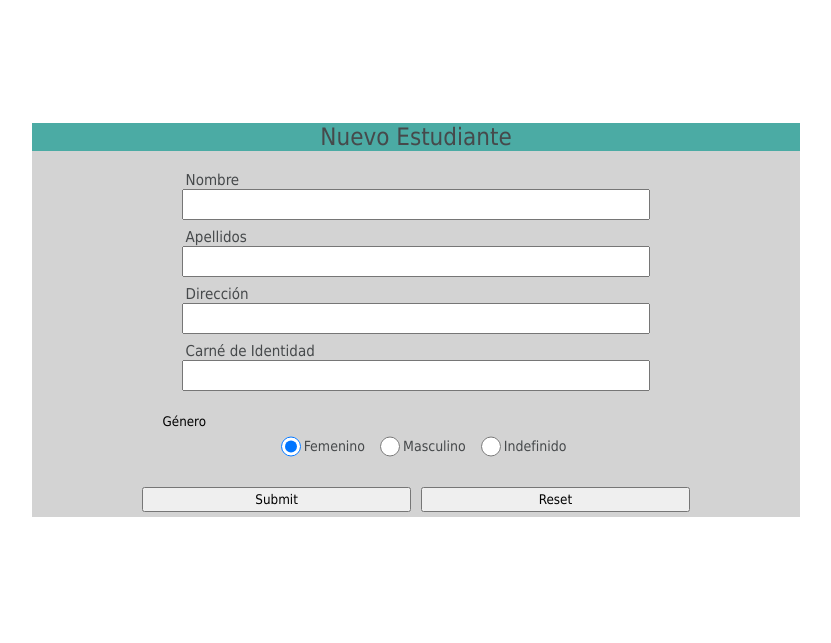
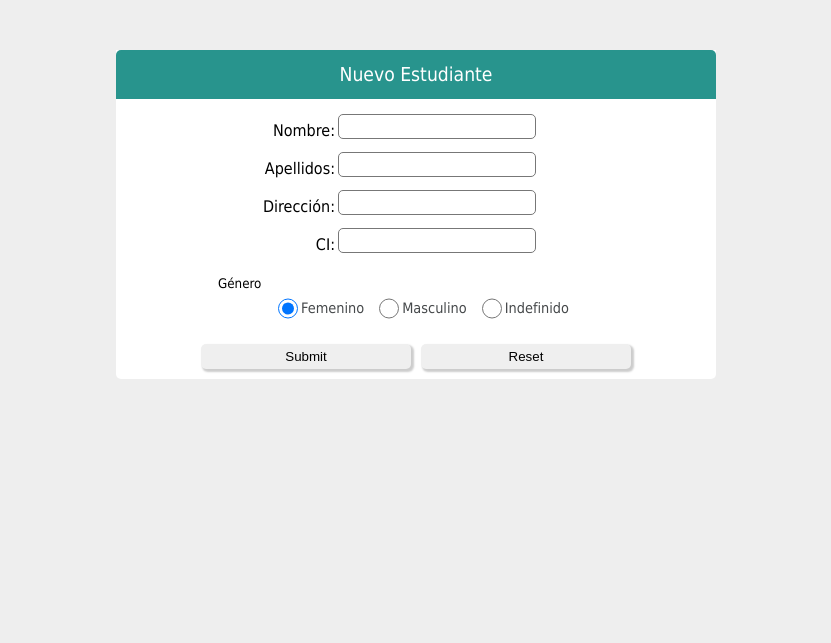
Before and after one commit to Ernesto-20/Final-Project-of-Web, a plain HTML site: page Ernesto/form_student.html in a window 1280 px wide. Shown: the whole page, without its empty margins (224-1055 px from the left). Drawn offline with Linux system fonts and the light colour scheme.

Commit message:
Upgrades in my form and some changes' git status git push adasd

```diff
--- a/Ernesto/controller.js
+++ b/Ernesto/controller.js
@@ -1,39 +1,40 @@
+const names = document.getElementById('name')
+const last_name = document.getElementById('last_name')
+const address = document.getElementById('address')
+const identification = document.getElementById('identification')
+const submit = document.getElementById('submit')
 
-names = document.getElementById('name')
-last_name = document.getElementById('last_name')
-address = document.getElementById('address')
-identification = document.getElementById('identification')
-submit = document.getElementById('submit')
-
-male_option = document.getElementById('male')
-female_option = document.getElementById('female')
-undefined_option = document.getElementById('undefined')
+const male_option = document.getElementById('male')
+const female_option = document.getElementById('female')
+const undefined_option = document.getElementById('undefined')
 
 female_option.checked = true
 
-male_option.onclick = function (){
-    if (female_option.checked)
+// Single Selection Validation
+document.querySelectorAll(".gender").forEach(el => {
+    el.addEventListener("click", e => {
+      const id = e.target.getAttribute("id");
+      let note =`El elemento seleccionado es ${id}`
+      console.log(note)
+
+      if (id === 'male'){
         female_option.checked = false
-    else if(undefined_option.checked)
         undefined_option.checked = false
-}
-female_option.onclick = function (){
-    if (undefined_option.checked)
+      }
+      else if (id === 'female'){
+        male_option.checked = false
         undefined_option.checked = false
-    else if(male_option.checked)
+      }
+      else if (id === 'undefined'){
+        female_option.checked = false
         male_option.checked = false
-}
-undefined_option.onclick = function (){
-    if (female_option.checked)
-        female_option.checked = false
-    else if(male_option.checked)
-        male_option.checked = false
-}
+      }
+    });
+  });
 
 
-
+//   Simple Validation with alerts.
 submit.onclick = function (){
-
     if(contains_number(names.value)){
         alert('El nombre del estudiante no debe de contener números')
     }else if(contains_number(last_name.value)){
@@ -41,23 +42,26 @@ submit.onclick = function (){
     }else if(contains_lyrics(identification.value)){
         alert('El carnet del estudiante no debe de contener letas alfabéticas')
     }
-
 }
 
+
+
 function contains_number(txt){
-    for (i=0; i<txt.length; i++){
+    let check = false
+    for (let i=0; i<txt.length && !check; i++){
         if(!isNaN(txt[i]))
-            return true
+            check = true
     }
 
-    return false
+    return check
 }
 
 function contains_lyrics(txt){
-    for (i=0; i<txt.length; i++){
+    let check = false
+    for (let i=0; i<txt.length && !check; i++){
         if(isNaN(txt[i]))
-            return true
+            check = true
     }
 
-    return false
+    return check
 }
--- a/Ernesto/form_student.html
+++ b/Ernesto/form_student.html
@@ -8,43 +8,42 @@
     <title>Estudiante</title>
 </head>
 <body>
-    <main>
-            <section>
-            <div class="title">
-                <h1>Nuevo Estudiante</h1>
+    <form action="#" method="post">
+        <legend>Nuevo Estudiante</legend>
+
+        <div class="content">
+            <div class="element">
+                <label for="names">Nombre:</label>
+                <input type="text" id="name" name="names" required>
             </div>
 
-            <div class="container">
-                <form action="">
-                    <div class="field_name">
-                    <label for="names">Nombre</label>
+            <div class="element">
+                <label for="last_name">Apellidos:</label>
+                <input type="text" id="last_name" name="last_name" required>
             </div>
-                    <input type="text" id="name" name="names" required>
-                    <div class="field_name">
-                    <label for="last_name">Apellidos</label>
+
+            <div class="element">
+                <label for="Direccion">Dirección:</label>
+                <input type="text" name="Direccion" id="address">
             </div>
-                    <input type="text" id="last_name" name="last_name" required>
-                    <div class="field_name">
-                    <label for="Direccion">Dirección</label>
+
+            <div class="element">
+                <label for="identification">CI:</label>
+                <input type="text" name="identification" id="identification" required>
             </div>
-                    <input type="text" name="Direccion" id="address">
-                    <div class="field_name">
-                    <label for="identification">Carné de Identidad</label>
-                    </div>
-                    <input type="text" name="identification" id="identification" required>
 
             <div class="container_gender">
-                        <div class="sub_title">
+                <div class="subtitle">
                     <h5>Género</h3>
                 </div>
                 <div class="genders">
-                            <input type="radio" name="Female" id="female">
+                    <input type="radio" name="Female" id="female" class="gender">
                     <label for="Female">Femenino</label>
 
-                            <input type="radio" name="Male" id="male">
+                    <input type="radio" name="Male" id="male" class="gender">
                     <label for="Male">Masculino</label>
 
-                            <input type="radio" name="Undefined" id="undefined">
+                    <input type="radio" name="Undefined" id="undefined" class="gender">
                     <label for="Undefined">Indefinido</label>
                 </div>
             </div>
@@ -53,10 +52,8 @@
                 <input type="submit" id="submit">
                 <input type="reset">
             </div>
+        </div>
     </form>
-            </div>
-        </section>
-    </main>
     <script src="controller.js"></script>
 </body>
 </html>
--- a/Ernesto/style.css
+++ b/Ernesto/style.css
@@ -1,40 +1,14 @@
 *{
-    font-family:  Tahoma,'Segoe UI', Geneva, Verdana, sans-serif;
     margin: 0;
+    padding: 0;
+    box-sizing: border-box;
 }
 
-.title{
-    display: flex;
-    align-items: center;
-    justify-content: center;
-    background-color: #4baba4;
-}
-h1{
-    font-size: 1.5em;
-    font-weight: normal;
-    color: rgb(70,73,75)
+body{
+    font-family:  Tahoma,'Segoe UI', Geneva, Verdana, sans-serif;
+    background-color: #EEEEEE;
 }
 
-main{
-    display: flex;
-    justify-content: center;
-    align-items: center;
-    width: 100vw;
-    height: 80vh;
-}
-
-section{
-    display: flex;
-    flex-direction: column;
-    align-items: center;
-    justify-content: center;
-    width: 60%;
-    text-align: center;
-}
-
-section div{
-    width: 100%;
-}
 
 input{
     margin-bottom: 8px;
@@ -42,27 +16,51 @@ input{
     width: 60%;
 }
 
-.container{
-    background-color: lightgray;
+legend{
+    color: #FFFFFF;
+    background-color: #28948d;
+    text-align: center;
+    border-radius: 5px 5px 0 0;
+    width: 100%;
+    padding: 0.8rem 0;
+    font-size: 1.2em;
 }
 
-.container form{
-    padding-top: 20px;
+form{
+    width: 60%;
+    max-width: 600px;
+    margin: 50px auto;
+    background-color: white;
+
     display: flex;
     flex-direction: column;
     justify-content: center;
     align-items: center;
+    border-radius: 0px 0px 5px 5px;
 }
 
-.field_name{
+.content{
+    width: 100%;
+    padding-top: 10px;
+}
+
+.element{
     display: flex;
-    width: 60%;
-    font-size: 15px;
-    color: rgb(70,73,75);
+    justify-content: right;
+    width: 70%;
+    align-items: center;
+    margin: auto;
+    padding-right: 15%;
+    padding-top: 5px;
+}
 
+.element label{
+    padding-right: 3px;
 }
-.field_name label{
 
+input{
+    border: 1px solid #777777;
+    border-radius: 5px;
 }
 
 .container_gender{
@@ -70,16 +68,14 @@ input{
     flex-direction: column;
 }
 
-.sub_title h5{
+.subtitle{
+    text-align: left;
+}
+
+.subtitle h5{
     margin: 15px 0px 5px 17%;
-    /* padding-left: 15%; */
     font-style: none;
     font-weight: normal;
-
-}
-
-.sub_title{
-    text-align: left;
 }
 
 .genders{
@@ -87,25 +83,49 @@ input{
     align-items: center;
     justify-content: center;
     color: rgb(70,73,75);
+    width: 70%;
+    margin: auto;
+    /* background-color: #eeeaea; */
+    border-radius: 3px;
+
 }
 .genders label{
     margin-bottom: 9px;
     margin-left: 3px;
-    font-size: 14px;
+    font-size: 0.9em;
 }
 .genders input{
     width: 20px;
     margin-left: 15px;
+    background-color: blue;
 }
 
 .actions{
     display: flex;
-    margin-top: 15px;
+    margin-top: 10px;
     align-items: center;
     justify-content: center;
+    padding-bottom: 5px;
+
 }
 
 .actions input{
     width: 35%;
     margin: 5px;
+    box-shadow: 2px 2px 2px 1px rgba(0, 0, 0, 0.2);
+    border: none;
 }
+
+.actions input:hover{
+    background-color: #28948d;
+    color: white;
+    transition: 0.7s;
+}
+
+input:hover{
+    border-color: #28948d;
+}
+
+input:focus{
+    border-color: #28948d;
+}
```
Also changed, not shown: Daniel/index.html (+1 -1 lines), Sandy/html/user_form.html (+1 -1 lines). Lines whose indentation alone changed are shown as unchanged.
